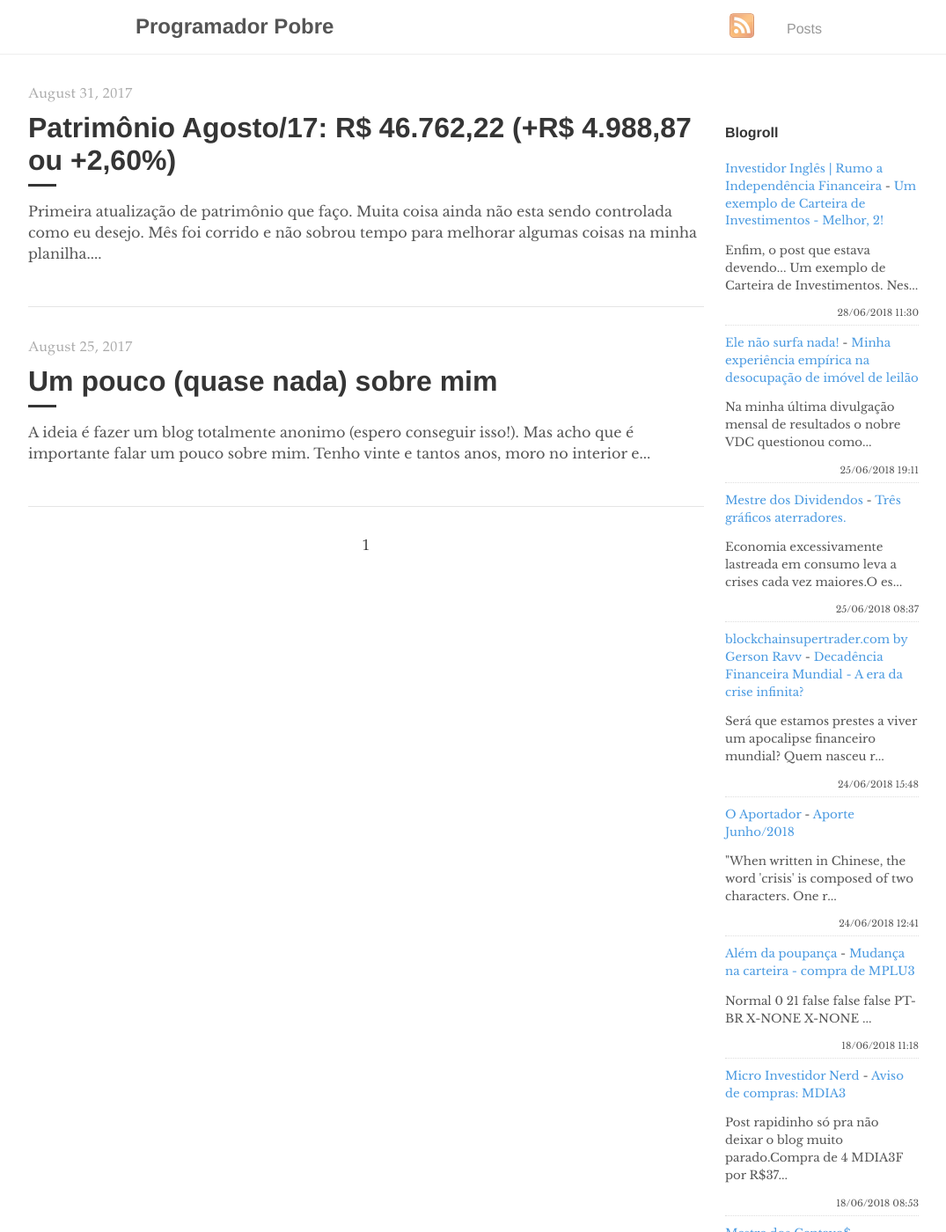
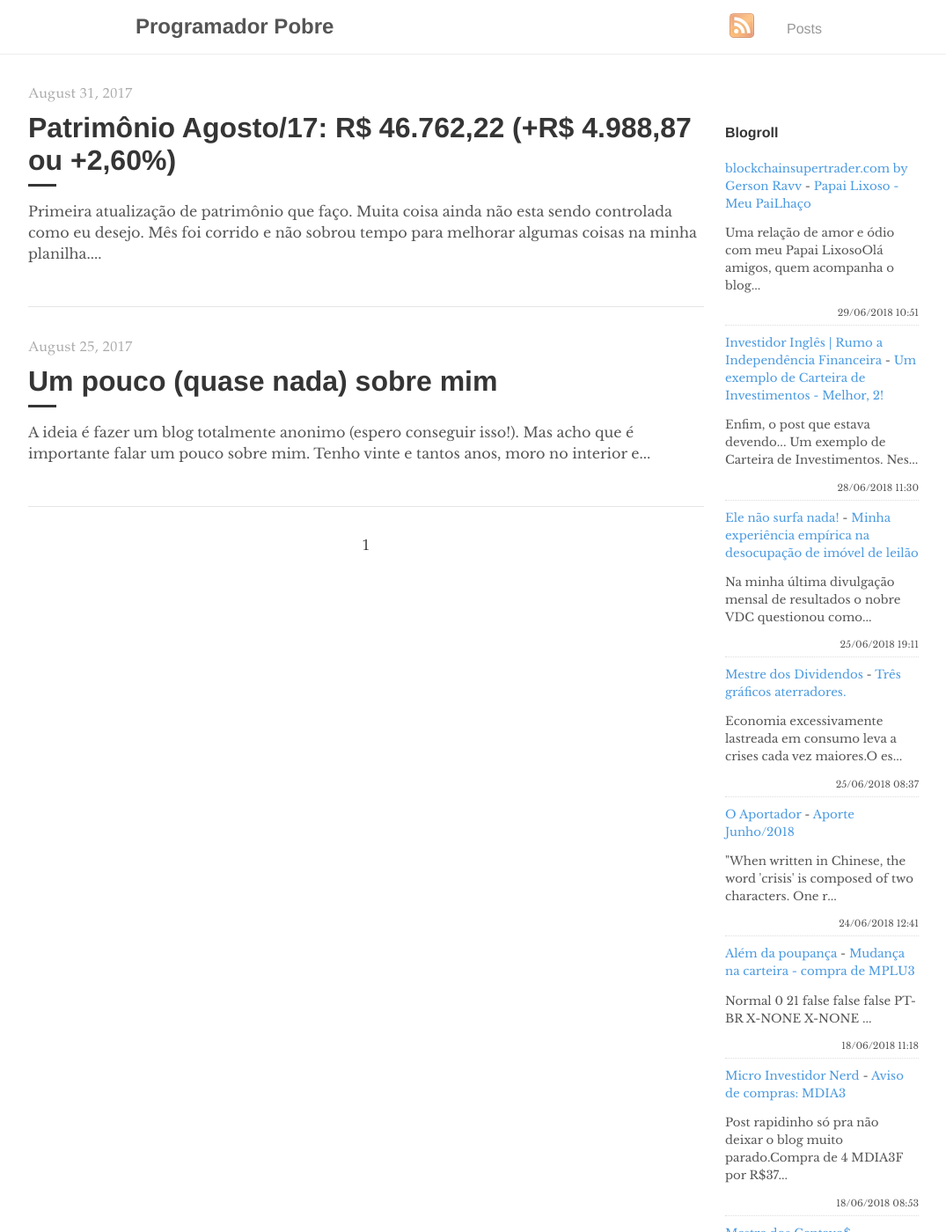
Before and after one commit to programadorpobre/programadorpobre.github.io, a Jekyll site: the page built from index.html, in a window 1280 px wide and 1400 px high. Shown: the whole window at 88% size, without its empty margins (96-1171 px from the left). Built offline with Jekyll 4.4.1, drawn with Linux system fonts in a browser that asks for light colours; the list of posts is cut into pages by our own code; comment, search, counter and statistics services are not loaded.

Commit message:
[ci skip] travis #328

```diff
--- a/_includes/feed-entries.html
+++ b/_includes/feed-entries.html
@@ -1,3 +1,8 @@
+<div class="feed-entry">
+    <a class="feed-entry-site-name" href="http://www.blockchainsupertrader.com/">blockchainsupertrader.com by Gerson Ravv</a> - <a class="feed-entry-title" href="http://www.blockchainsupertrader.com/2018/06/papai-lixoso-meu-pailhaco.html">Papai Lixoso - Meu PaiLhaço</a>
+    <p class="feed-entry-summary">Uma relação de amor e ódio com meu Papai LixosoOlá amigos, quem acompanha o blog...</p>
+    <time datetime="2018-06-29T10:51:00.002-03:00">29/06/2018 10:51</time>
+</div>
 <div class="feed-entry">
     <a class="feed-entry-site-name" href="https://www.investidoringles.com/">Investidor Inglês | Rumo a Independência Financeira</a> - <a class="feed-entry-title" href="https://www.investidoringles.com/2018/06/exemplo-de-carteira-de-investimentos.html">Um exemplo de Carteira de Investimentos - Melhor, 2!</a>
     <p class="feed-entry-summary">Enfim, o post que estava devendo... Um exemplo de Carteira de Investimentos. Nes...</p>
@@ -12,11 +17,6 @@
     <a class="feed-entry-site-name" href="https://mestredosdividendos.blogspot.com/">Mestre dos Dividendos</a> - <a class="feed-entry-title" href="https://mestredosdividendos.blogspot.com/2018/06/tres-graficos-aterradores.html">Três gráficos aterradores.</a>
     <p class="feed-entry-summary">Economia excessivamente lastreada em consumo leva a crises cada vez maiores.O es...</p>
     <time datetime="2018-06-25T08:37:00.004-07:00">25/06/2018 08:37</time>
-</div>
-<div class="feed-entry">
-    <a class="feed-entry-site-name" href="http://www.blockchainsupertrader.com/">blockchainsupertrader.com by Gerson Ravv</a> - <a class="feed-entry-title" href="http://www.blockchainsupertrader.com/2018/06/decadencia-financeira-mundial-era-da.html">Decadência Financeira Mundial - A era da crise infinita?</a>
-    <p class="feed-entry-summary">Será que estamos prestes a viver um apocalipse financeiro mundial? Quem nasceu r...</p>
-    <time datetime="2018-06-24T15:48:00.002-03:00">24/06/2018 15:48</time>
 </div>
 <div class="feed-entry">
     <a class="feed-entry-site-name" href="https://oaportadorfinanceiro.blogspot.com/">O Aportador</a> - <a class="feed-entry-title" href="https://oaportadorfinanceiro.blogspot.com/2018/06/aporte-junho2018.html">Aporte Junho/2018</a>
```
